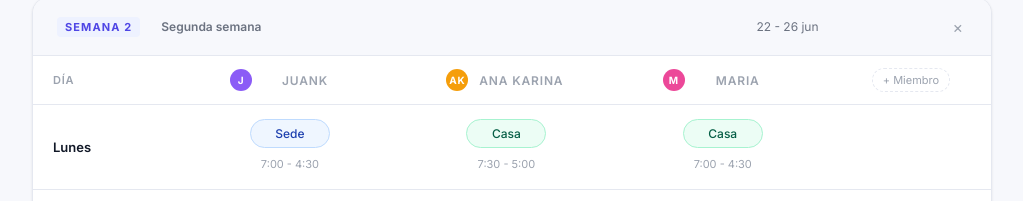
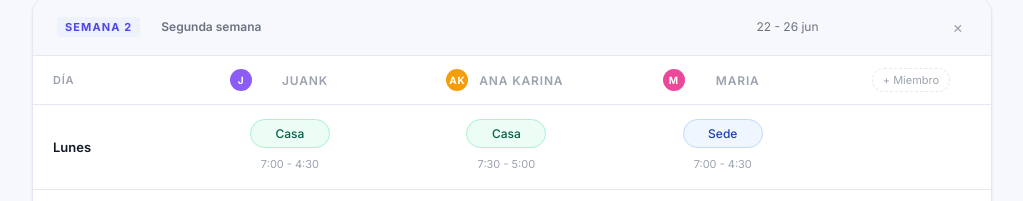
Before and after one commit to 060915807/teletrabajo, a plain HTML site: page index.html in a window 1280 px wide. Shown: the part 739-940 px from the top of the page, without its empty margins (128-1151 px from the left). Drawn offline with Linux system fonts and the light colour scheme.

Commit message:
Update index.html

```diff
--- a/index.html
+++ b/index.html
@@ -506,11 +506,11 @@ let state = {
       label: 'Segunda semana',
       dates: '22 - 26 jun',
       schedule: {
-        'Lunes':     ['Sede','Casa','Casa'],
+        'Lunes':     ['Casa','Casa','Sede'],
         'Martes':    ['Casa','Casa','Sede'],
-        'Miércoles': ['Casa','Casa','Sede'],
-        'Jueves':    ['Casa','Sede','Casa'],
-        'Viernes':   ['Sede','Sede','Casa']
+        'Miércoles': ['Casa','Sede','Casa'],
+        'Jueves':    ['Sede','Sede','Casa'],
+        'Viernes':   ['Sede','Casa','Casa']
       },
       times: {
         'Lunes':     ['7:00 - 4:30','7:30 - 5:00','7:00 - 4:30'],
```
